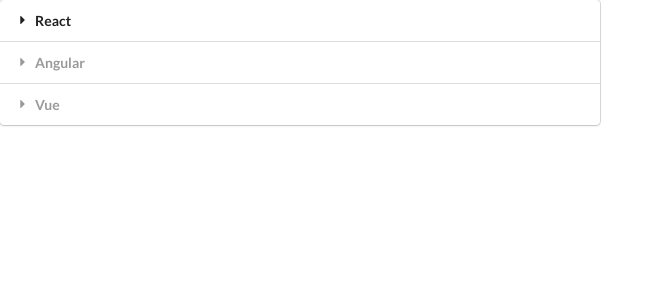
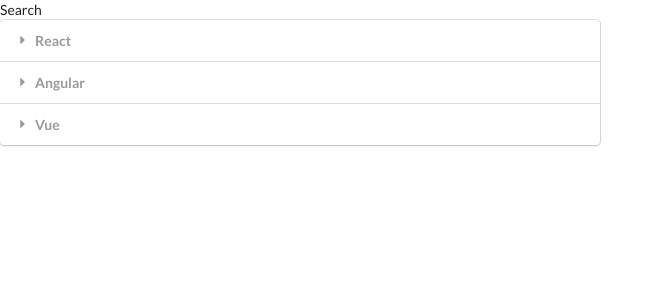
Before and after one commit to Nickx58/react-hooks, a React (Create React App) app: page / in a window 1280 px wide. Shown: the top 300 px of the page, without its empty margins (0-664 px from the left). Built offline with nearby package versions, Linux system fonts and the light colour scheme.

Commit message:
Build Search Bar

```diff
--- a/src/App.js
+++ b/src/App.js
@@ -1,5 +1,6 @@
 import React from "react";
 import Accordion from "./components/Accordion";
+import Search from "./components/Search";
 
 const items = [
 	{
@@ -18,7 +19,10 @@
 
 const App = () => {
 	return (
-        <div><Accordion items={items}/></div>
+		<div>
+			<Search />
+			<Accordion items={items} />
+		</div>
 	)
 }
 
--- /dev/null
+++ b/src/components/Search.js
@@ -0,0 +1,7 @@
+import React from "react";
+
+const Search = () => {
+    return <div>Search</div>
+}
+
+export default Search;
```
Also changed, not shown: 1 other file (tests, documents, lock files or other folders). Lines whose indentation alone changed are shown as unchanged.
